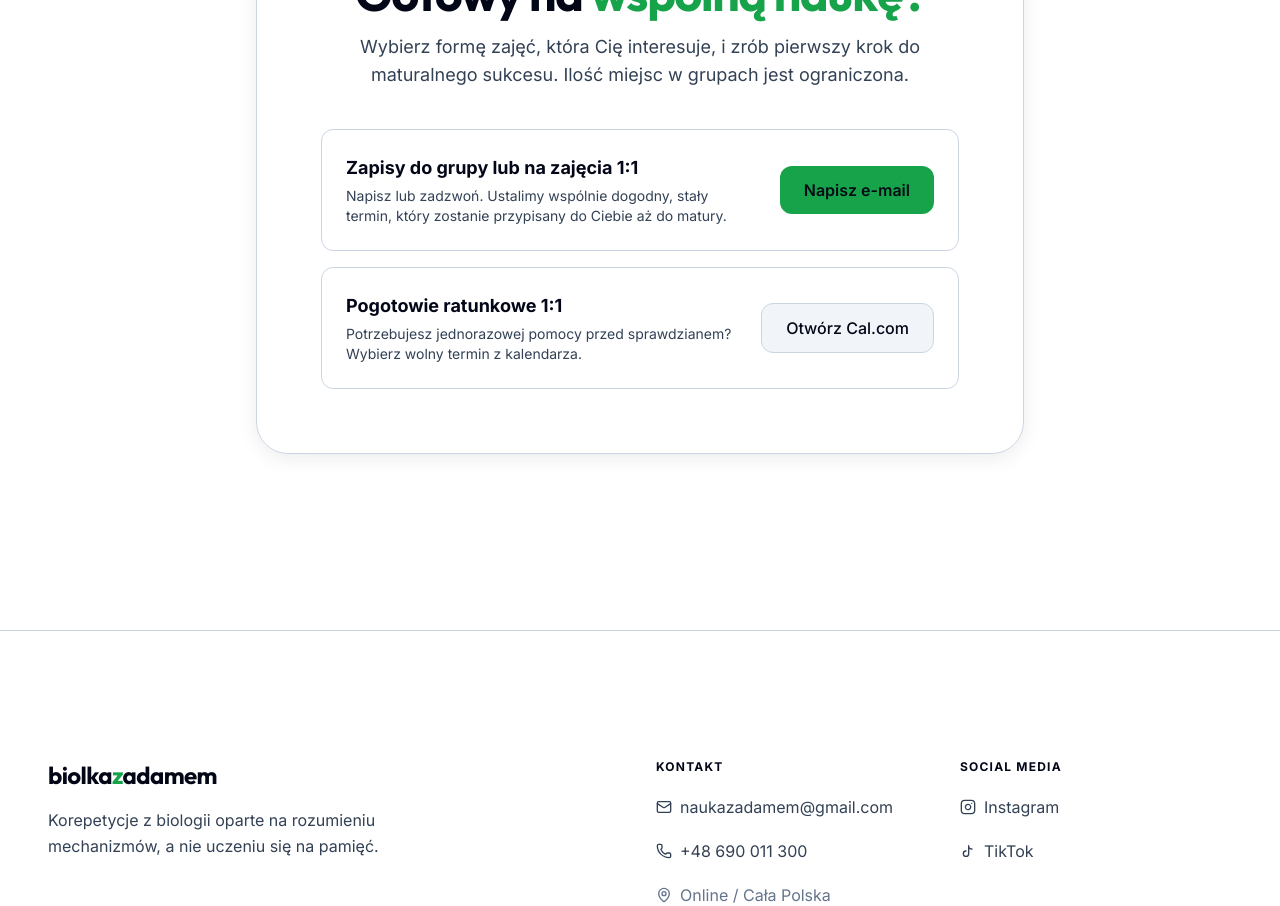
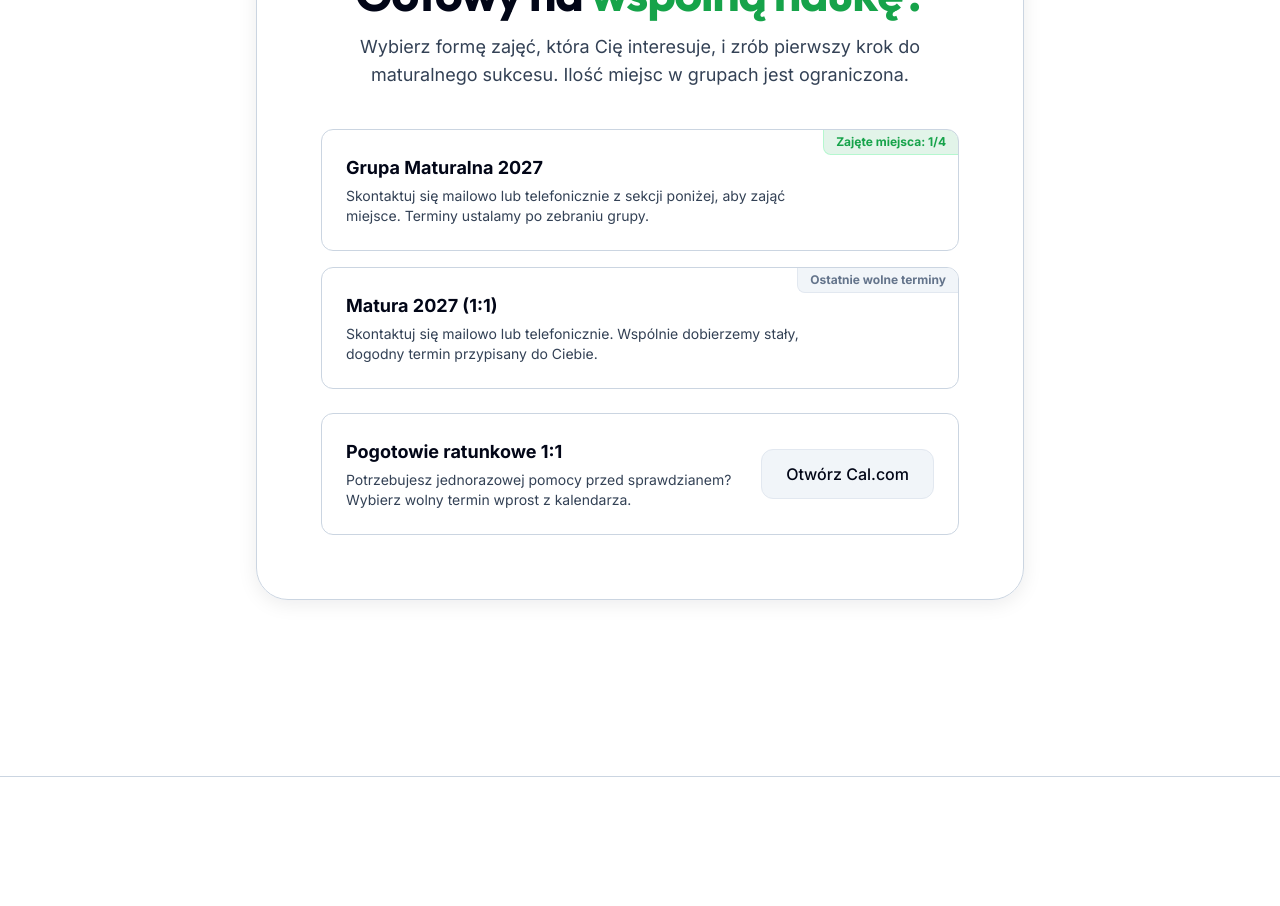
Before and after one commit to taachii/biolearn-landing, a Next.js app: page / in a window 1280 px wide. Shown: the part 7020-7926 px from the top of the page. Built offline with nearby package versions, Linux system fonts and the light colour scheme.

Commit message:
feat: fix navbar highlighting and refine booking section with 3 distinct options

```diff
--- a/components/layout/Navbar.tsx
+++ b/components/layout/Navbar.tsx
@@ -39,7 +39,12 @@ export function Navbar() {
     const handleScroll = () => {
       setIsScrolled(window.scrollY > 20);
       // Clear active section when near the very top (hero area)
-      if (window.scrollY < 100) setActiveSection("");
+      if (window.scrollY < 100) {
+        setActiveSection("");
+      } else if (window.innerHeight + window.scrollY >= document.documentElement.scrollHeight - 50) {
+        // If we hit the bottom of the page, forcefully set the last section as active
+        setActiveSection("kontakt");
+      }
     };
     window.addEventListener("scroll", handleScroll, { passive: true });
     return () => window.removeEventListener("scroll", handleScroll);
--- a/components/sections/RezerwacjaSection.tsx
+++ b/components/sections/RezerwacjaSection.tsx
@@ -26,24 +26,35 @@ export function RezerwacjaSection({ id }: RezerwacjaSectionProps) {
           </p>
 
           <div className="flex flex-col gap-4 max-w-2xl mx-auto w-full text-left">
-            {/* Opcja 1: Pakiety */}
-            <div className="bg-[var(--color-bg-base)] rounded-[var(--radius-lg)] p-5 sm:p-6 flex flex-col sm:flex-row items-start sm:items-center justify-between gap-6 border border-[var(--color-border)] hover:border-[#00FF66]/50 transition-colors">
-              <div>
-                <h3 className="font-bold text-[var(--color-text-primary)] text-lg">Zapisy do grupy lub na zajęcia 1:1</h3>
-                <p className="text-sm text-[var(--color-text-secondary)] mt-1">Napisz lub zadzwoń. Ustalimy wspólnie dogodny, stały termin, który zostanie przypisany do Ciebie aż do matury.</p>
+            {/* Opcja 1: Grupa */}
+            <div className="bg-[var(--color-bg-base)] rounded-[var(--radius-lg)] p-5 sm:p-6 flex flex-col sm:flex-row items-start sm:items-center justify-between gap-4 border border-[var(--color-border)] hover:border-[#00FF66]/50 transition-colors relative overflow-hidden">
+              <div className="absolute top-0 right-0 bg-[var(--color-accent-muted)] text-[var(--color-accent)] text-xs font-bold px-3 py-1 rounded-bl-[var(--radius-md)] border-b border-l border-[rgba(0,255,102,0.2)]">
+                Zajęte miejsca: 1/4
               </div>
-              <a href="mailto:naukazadamem@gmail.com" className="w-full sm:w-auto shrink-0">
-                <Button variant="primary" className="w-full">Napisz e-mail</Button>
-              </a>
+              <div className="pt-3 sm:pt-0 pr-0 sm:pr-32">
+                <h3 className="font-bold text-[var(--color-text-primary)] text-lg">Grupa Maturalna 2027</h3>
+                <p className="text-sm text-[var(--color-text-secondary)] mt-1">Skontaktuj się mailowo lub telefonicznie z sekcji poniżej, aby zająć miejsce. Terminy ustalamy po zebraniu grupy.</p>
+              </div>
             </div>
 
-            {/* Opcja 2: Pogotowie */}
-            <div className="bg-[var(--color-bg-base)] rounded-[var(--radius-lg)] p-5 sm:p-6 flex flex-col sm:flex-row items-start sm:items-center justify-between gap-6 border border-[var(--color-border)] hover:border-[#00FF66]/50 transition-colors">
+            {/* Opcja 2: 1:1 */}
+            <div className="bg-[var(--color-bg-base)] rounded-[var(--radius-lg)] p-5 sm:p-6 flex flex-col sm:flex-row items-start sm:items-center justify-between gap-4 border border-[var(--color-border)] hover:border-[#00FF66]/50 transition-colors relative overflow-hidden">
+              <div className="absolute top-0 right-0 bg-[var(--color-bg-elevated)] text-[var(--color-text-muted)] text-xs font-bold px-3 py-1 rounded-bl-[var(--radius-md)] border-b border-l border-[var(--color-border-subtle)]">
+                Ostatnie wolne terminy
+              </div>
+              <div className="pt-3 sm:pt-0 pr-0 sm:pr-32">
+                <h3 className="font-bold text-[var(--color-text-primary)] text-lg">Matura 2027 (1:1)</h3>
+                <p className="text-sm text-[var(--color-text-secondary)] mt-1">Skontaktuj się mailowo lub telefonicznie. Wspólnie dobierzemy stały, dogodny termin przypisany do Ciebie.</p>
+              </div>
+            </div>
+
+            {/* Opcja 3: Pogotowie */}
+            <div className="bg-[var(--color-bg-base)] rounded-[var(--radius-lg)] p-5 sm:p-6 flex flex-col sm:flex-row items-start sm:items-center justify-between gap-6 border border-[var(--color-border)] hover:border-[#00FF66]/50 transition-colors mt-2">
               <div>
                 <h3 className="font-bold text-[var(--color-text-primary)] text-lg">Pogotowie ratunkowe 1:1</h3>
-                <p className="text-sm text-[var(--color-text-secondary)] mt-1">Potrzebujesz jednorazowej pomocy przed sprawdzianem? Wybierz wolny termin z kalendarza.</p>
+                <p className="text-sm text-[var(--color-text-secondary)] mt-1">Potrzebujesz jednorazowej pomocy przed sprawdzianem? Wybierz wolny termin wprost z kalendarza.</p>
               </div>
-              <Button variant="secondary" className="w-full sm:w-auto shrink-0">
+              <Button variant="secondary" className="w-full sm:w-auto shrink-0 border-[var(--color-border-subtle)] hover:border-[var(--color-border)]">
                 Otwórz Cal.com
               </Button>
             </div>
```
